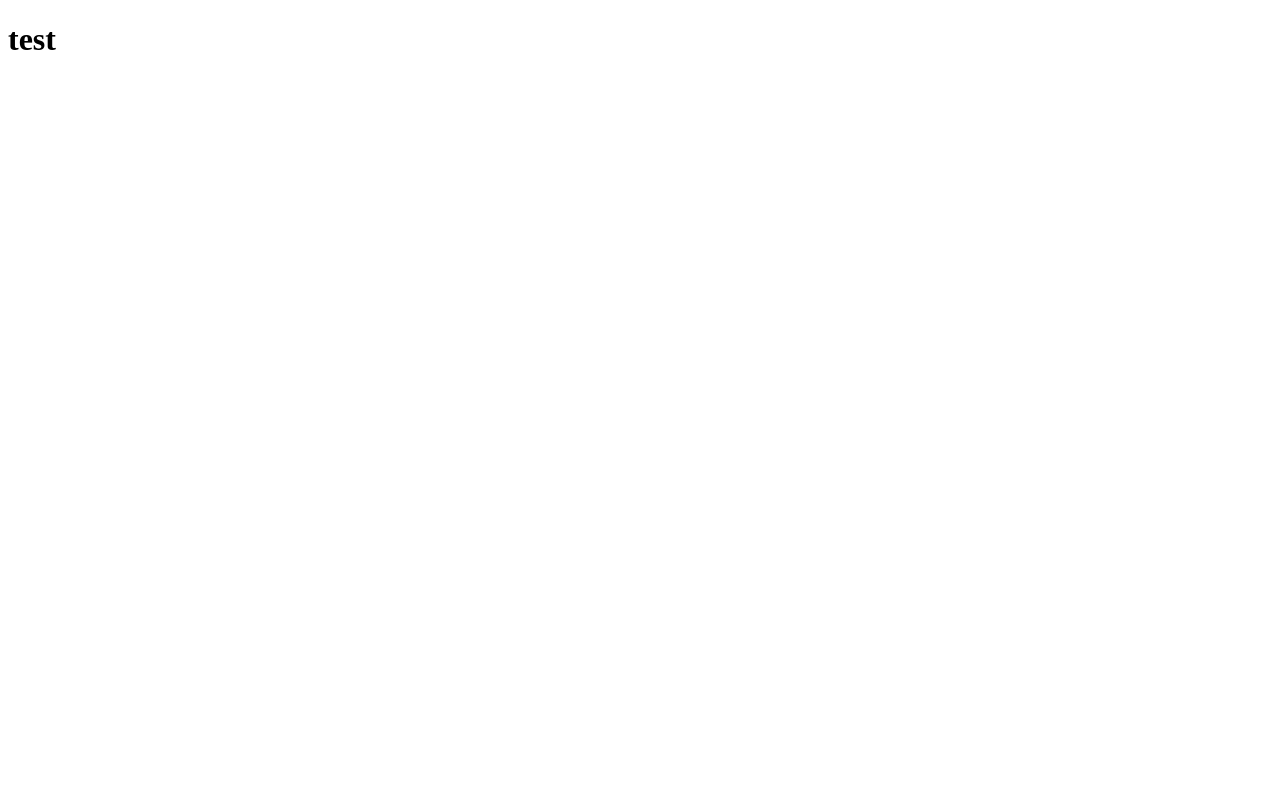
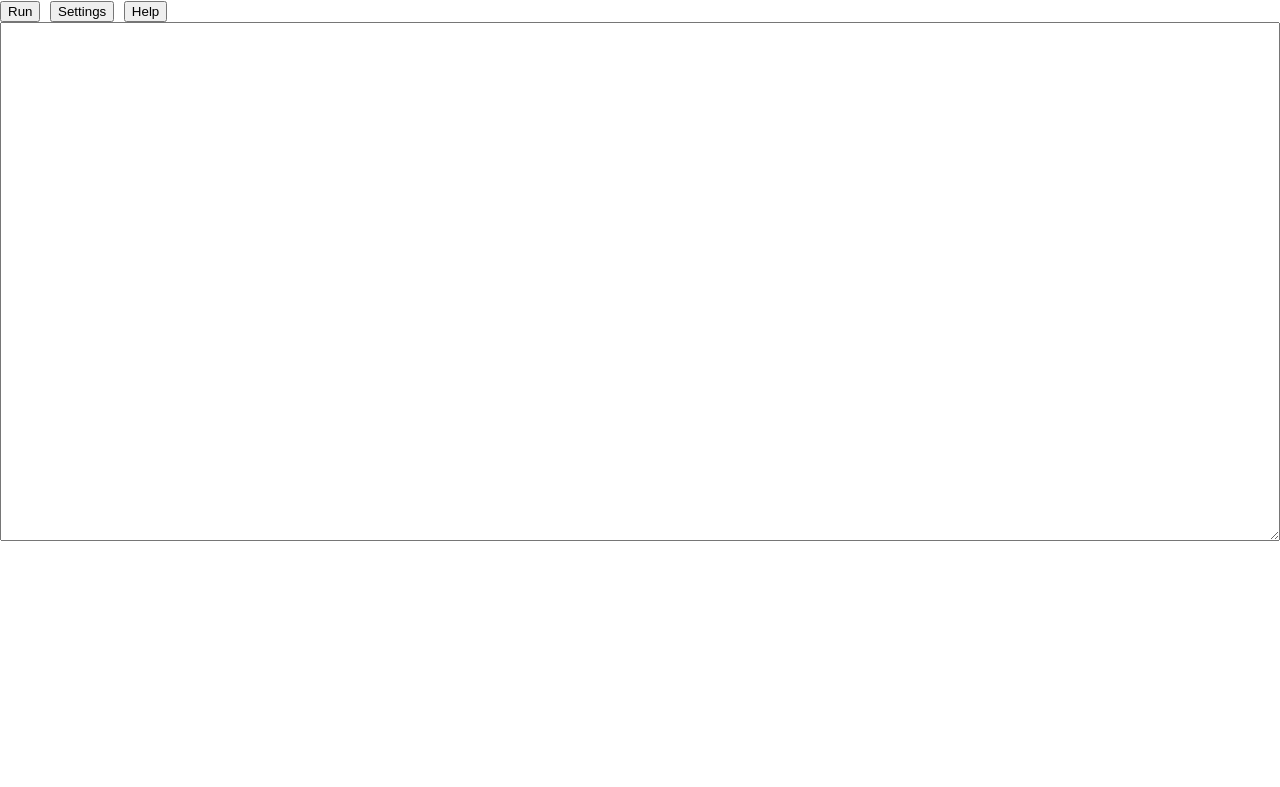
Before and after one commit to sgroez/go-htmx, a plain HTML site: page src/index.html in a window 1280 px wide. Drawn offline with nearby package versions, Linux system fonts and the light colour scheme.

Commit message:
implemented simple editor layout in index.html

```diff
--- a/src/index.html
+++ b/src/index.html
@@ -1,7 +1,37 @@
 <!DOCTYPE html>
 <html>
-  <head></head>
+  <head>
+    <script
+      src="https://unpkg.com/htmx.org@2.0.4"
+      integrity="sha384-HGfztofotfshcF7+8n44JQL2oJmowVChPTg48S+jvZoztPfvwD79OC/LTtG6dMp+"
+      crossorigin="anonymous"
+    ></script>
+    <link rel="preconnect" href="https://fonts.googleapis.com" />
+    <link rel="preconnect" href="https://fonts.gstatic.com" crossorigin />
+    <link
+      href="https://fonts.googleapis.com/css2?family=JetBrains+Mono:ital,wght@0,100..800;1,100..800&display=swap"
+      rel="stylesheet"
+    />
+    <link rel="stylesheet" href="/static/style.css" />
+  </head>
   <body>
-    <h1>test</h1>
+    <div id="editor-grid">
+      <ul id="top-bar">
+        <li>
+          <button
+            hx-post="/api/"
+            hx-include="[name='editor']"
+            hx-target="#output-terminal"
+            hx-swap="beforeend"
+          >
+            Run
+          </button>
+        </li>
+        <li><button>Settings</button></li>
+        <li><button>Help</button></li>
+      </ul>
+      <textarea id="editor" name="editor"></textarea>
+      <ul id="output-terminal"></ul>
+    </div>
   </body>
 </html>
--- /dev/null
+++ b/src/static/style.css
@@ -0,0 +1,34 @@
+body {
+  margin: 0;
+  font-family: "JetBrains Mono", monospace;
+  font-optical-sizing: auto;
+  font-weight: 300;
+  font-style: normal;
+}
+
+#editor-grid {
+  position: fixed;
+  inset: 0;
+  display: grid;
+  grid-template-rows: min-content 2fr 1fr;
+}
+
+#top-bar {
+  list-style-type: none;
+  margin: 0;
+  padding: 0;
+}
+
+#top-bar > li {
+  display: inline;
+}
+
+#output-terminal {
+  list-style-type: none;
+  overflow: hidden;
+  overflow-y: scroll;
+}
+
+#output-terminal > li {
+  margin: 0;
+}
```
Also changed, not shown: src/output.html (added, +6 -0 lines).
